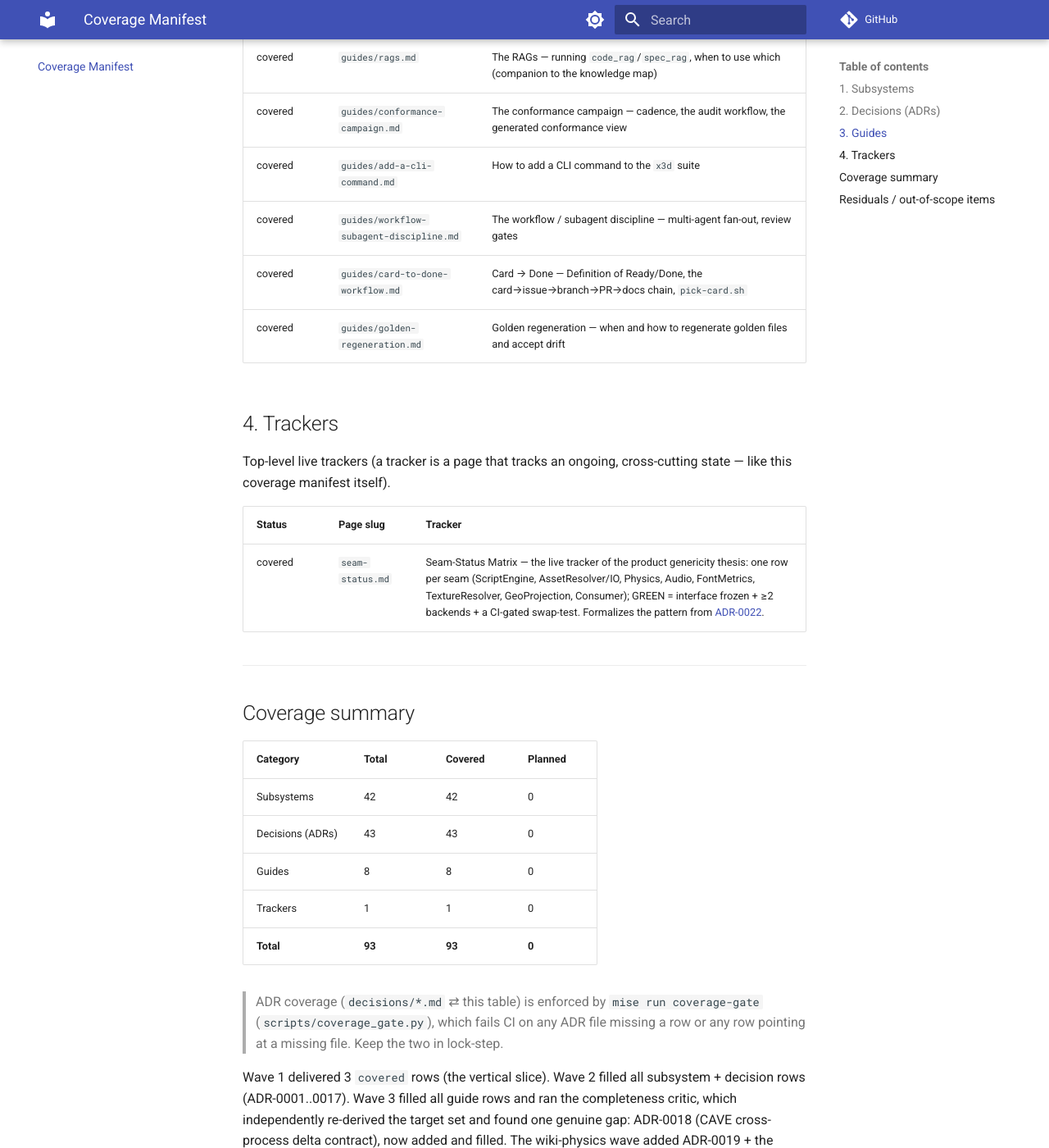
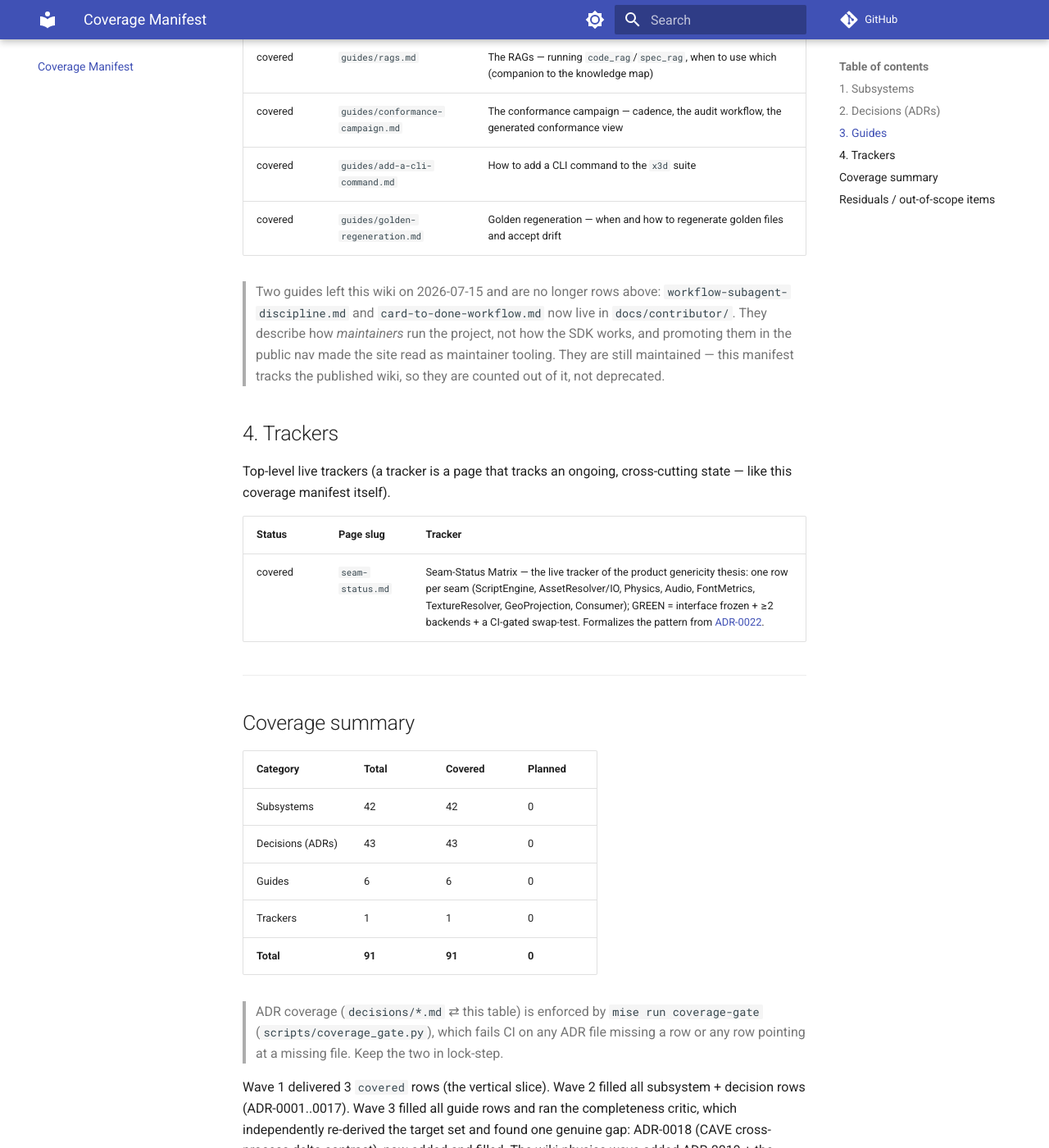
Before and after one commit to delta9000/x3d-cpp, an MkDocs documentation site: the page built from docs/wiki/coverage.md, in a window 1280 px wide and 1400 px high, scrolled down 15459 px. Shown: the whole window at 82% size. Built offline with MkDocs 1.6.1 and Material for MkDocs 9.7.7, drawn with Linux system fonts in a browser that asks for light colours; comment, search, counter and statistics services are not loaded.

Commit message:
docs: remove the subagent/card workflow guides from public navigation
The canonical wiki promoted "Workflow / Subagent Discipline" as a normal user
guide, which makes the site read as maintainer tooling rather than an SDK. Move
the two agent-workflow guides to docs/contributor/ -- outside mkdocs's docs_dir,
so they leave the built site while staying maintained and in-repo.

Referrers are handled by where they live, which is not one rule:
  - Files outside docs_dir (CLAUDE.md, pick-card.sh, the issue templates, the
    workflow header) repoint to the new path.
  - Pages still inside docs/wiki lose the LINK and keep the reference as plain
    prose. A relative link out of docs_dir either breaks the strict build or
    renders dead on the published site; a public page should stop pointing at
    internal material rather than reach across the boundary.

coverage.md counts the published wiki, so the two guides are counted out of it
(8 -> 6) with a note saying they moved rather than were deprecated.

Scoped deliberately: the Knowledge Map / RAG / superpowers material still in the
public wiki is a separate judgment call about what the wiki is FOR, filed as its
own card rather than folded into a mechanical move.

```diff
--- a/docs/wiki/coverage.md
+++ b/docs/wiki/coverage.md
@@ -140,9 +140,14 @@ Operational how-tos.
 | covered | `guides/rags.md` | The RAGs — running `code_rag`/`spec_rag`, when to use which (companion to the knowledge map) |
 | covered | `guides/conformance-campaign.md` | The conformance campaign — cadence, the audit workflow, the generated conformance view |
 | covered | `guides/add-a-cli-command.md` | How to add a CLI command to the `x3d` suite |
-| covered | `guides/workflow-subagent-discipline.md` | The workflow / subagent discipline — multi-agent fan-out, review gates |
-| covered | `guides/card-to-done-workflow.md` | Card → Done — Definition of Ready/Done, the card→issue→branch→PR→docs chain, `pick-card.sh` |
 | covered | `guides/golden-regeneration.md` | Golden regeneration — when and how to regenerate golden files and accept drift |
+
+> Two guides left this wiki on 2026-07-15 and are no longer rows above:
+> `workflow-subagent-discipline.md` and `card-to-done-workflow.md` now live in
+> `docs/contributor/`. They describe how *maintainers* run the project, not how
+> the SDK works, and promoting them in the public nav made the site read as
+> maintainer tooling. They are still maintained — this manifest tracks the
+> published wiki, so they are counted out of it, not deprecated.
 
 ## 4. Trackers
 
@@ -160,9 +165,9 @@ Top-level live trackers (a tracker is a page that tracks an ongoing, cross-cutti
 |---|---|---|---|
 | Subsystems | 42 | 42 | 0 |
 | Decisions (ADRs) | 43 | 43 | 0 |
-| Guides | 8 | 8 | 0 |
+| Guides | 6 | 6 | 0 |
 | Trackers | 1 | 1 | 0 |
-| **Total** | **93** | **93** | **0** |
+| **Total** | **91** | **91** | **0** |
 
 > ADR coverage (`decisions/*.md` ⇄ this table) is enforced by `mise run coverage-gate`
 > (`scripts/coverage_gate.py`), which fails CI on any ADR file missing a row or any
--- a/mkdocs.yml
+++ b/mkdocs.yml
@@ -143,8 +143,6 @@ nav:
       - RAGs (Spec Prose Search): guides/rags.md
       - Conformance Campaign: guides/conformance-campaign.md
       - Add a CLI Command: guides/add-a-cli-command.md
-      - Workflow / Subagent Discipline: guides/workflow-subagent-discipline.md
-      - Card → Done Workflow: guides/card-to-done-workflow.md
       - Golden Regeneration: guides/golden-regeneration.md
   - Conventions:
       - Overview: _conventions/CONVENTIONS.md
```
Also changed, not shown: CLAUDE.md (+2 -2 lines), docs/wiki/index.md (+1 -1 lines), docs/wiki/seam-status.md (+2 -3 lines), docs/contributor/card-to-done-workflow.md (renamed from docs/wiki/guides/card-to-done-workflow.md), docs/contributor/workflow-subagent-discipline.md (renamed from docs/wiki/guides/workflow-subagent-discipline.md), 4 other files.
